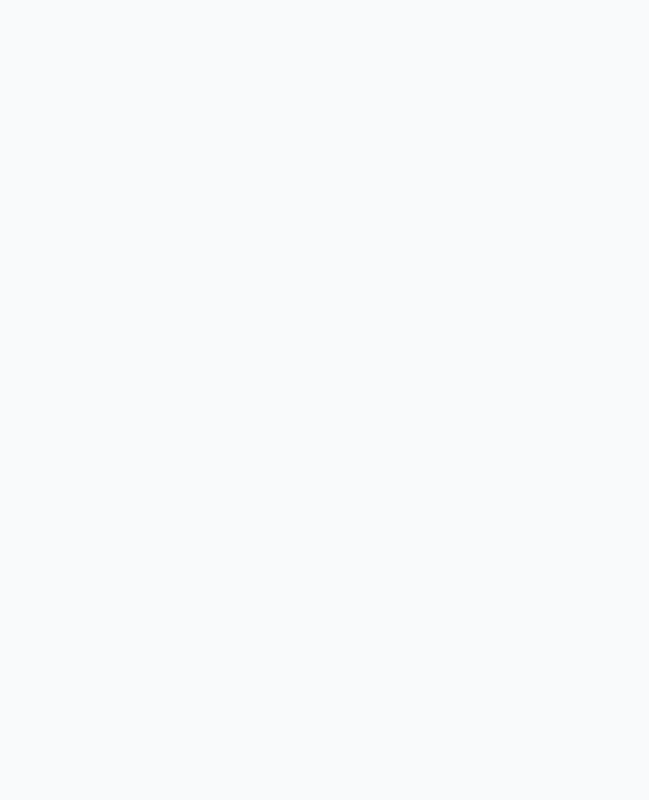
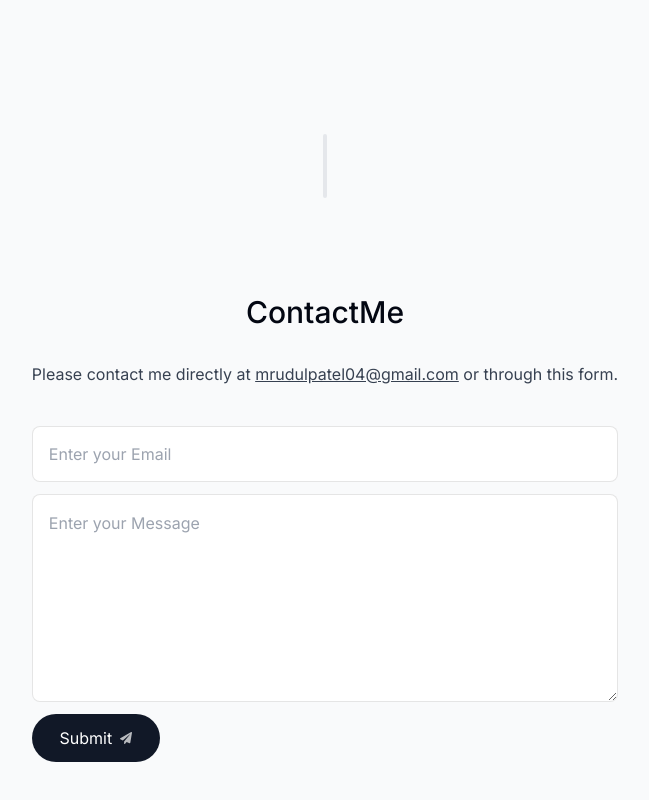
Before and after one commit to mrudulpatel/mrudulpatel-portfolio, a Next.js app: page / in a window 1280 px wide. Shown: the part 4520-5320 px from the top of the page, without its empty margins (315-964 px from the left). Before the commit the page ends 4558 px from the top, so only its background shows below. Built offline with nearby package versions, Linux system fonts and the light colour scheme.

Commit message:
contactme

```diff
--- a/app/globals.css
+++ b/app/globals.css
@@ -1,3 +1,8 @@
 @tailwind base;
 @tailwind components;
 @tailwind utilities;
+
+
+.borderBlack {
+    @apply border border-black/10;
+}
--- a/app/page.tsx
+++ b/app/page.tsx
@@ -1,4 +1,5 @@
 import About from "@/components/about";
+import ContactMe from "@/components/contactme";
 import Experience from "@/components/exp";
 import Intro from "@/components/intro";
 import Projects from "@/components/projects";
@@ -17,6 +18,9 @@ export default function Home() {
       <Skills />
       <SectionDivider />
       <Experience />
+      <SectionDivider />
+      <ContactMe />
+      <SectionDivider />
     </main>
   )
 }
--- /dev/null
+++ b/components/contactme.tsx
@@ -0,0 +1,38 @@
+import React from "react";
+import SectionHeading from "./section-heading";
+import { FaPaperPlane } from "react-icons/fa";
+
+const ContactMe = () => {
+  return (
+    <section className="scroll-mt-28 sm:mb-40 mb-28 w-[min(100%, 38rem)] flex flex-col" id="contact">
+      <SectionHeading heading="ContactMe" />
+      <p className="text-gray-700">
+        Please contact me directly at{" "}
+        <a href="mailto:mrudulpatel04@gmail.com" className="underline">
+          mrudulpatel04@gmail.com
+        </a>{" "}
+        or through this form.
+      </p>
+      <form action="" className="mt-10 flex flex-col">
+        <input
+          type="email"
+          name="email"
+          className="h-14 rounded-lg borderBlack p-4"
+          placeholder="Enter your Email"
+          id="email"
+        />
+        <textarea
+          name="message"
+          id="message"
+          className="h-52 my-3 rounded-lg borderBlack p-4"
+          placeholder="Enter your Message"
+        ></textarea>
+        <button type="submit" className="group h-[3rem] rounded-full text-white outline-none transition-all flex items-center justify-center gap-2 w-[8rem] bg-gray-900">
+          Submit <FaPaperPlane className="text-xs opacity-70 transition-all group-hover:translate-x-1 group-hover:-translate-y-1" />
+        </button>
+      </form>
+    </section>
+  );
+};
+
+export default ContactMe;
```
